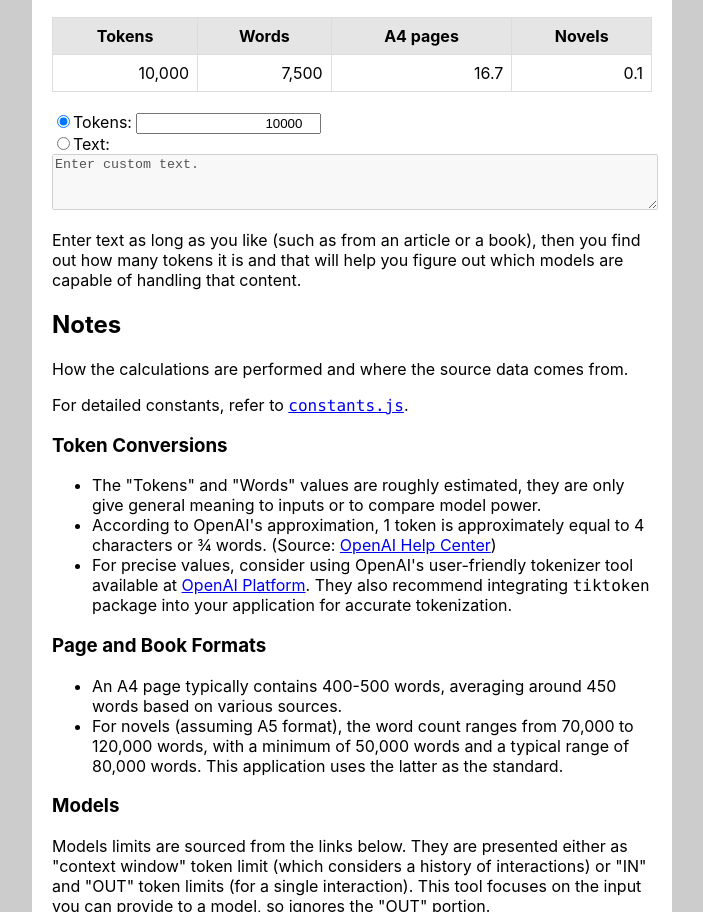
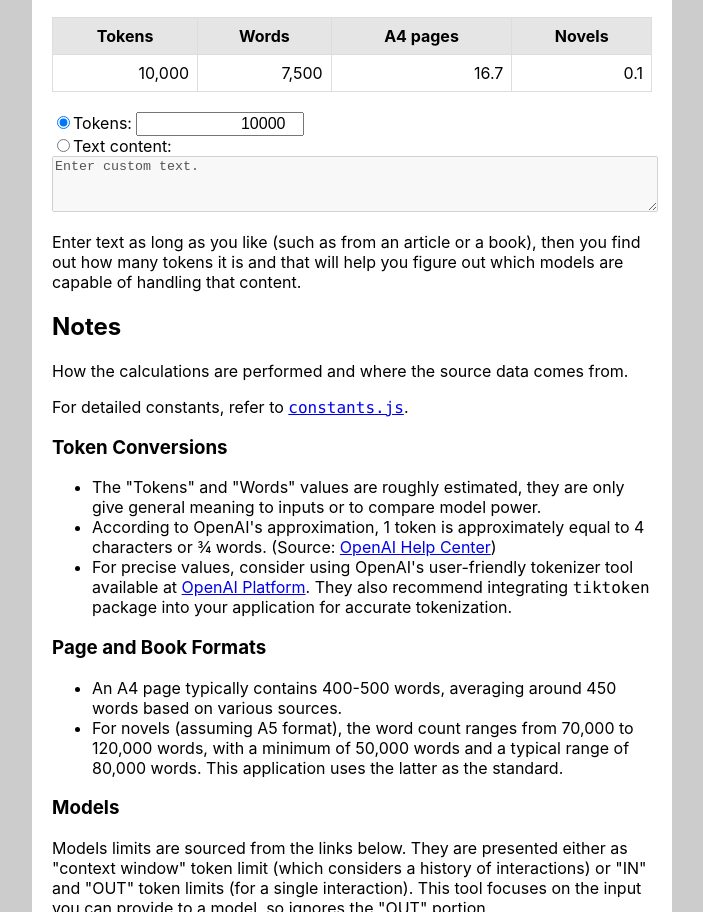
Before and after one commit to MichaelCurrin/token-translator, a React (Create React App) app: page / in a window 1280 px wide. Shown: the part 1248-2160 px from the top of the page, without its empty margins (288-991 px from the left). Built offline with nearby package versions, Linux system fonts and the light colour scheme.

Commit message:
update InputForm.jsx

```diff
--- a/src/components/custom/InputForm.jsx
+++ b/src/components/custom/InputForm.jsx
@@ -29,7 +29,7 @@ function InputForm({
           onChange={handleTokenChange}
           disabled={inputType === "text"}
           placeholder="Enter token count"
-          style={{ textAlign: "right" }}
+          style={{ textAlign: "right", width: "10em", fontSize: "medium" }}
         />
       </div>
       <div>
@@ -43,7 +43,7 @@ function InputForm({
             checked={inputType === "text"}
             onClick={() => handleRadioChange("text")}
           />
-          <span data-testid="user-input-text-label">Text: </span>
+          <span data-testid="user-input-text-label">Text content: </span>
         </label>
         <textarea
           data-testid="user-input-text"
```
